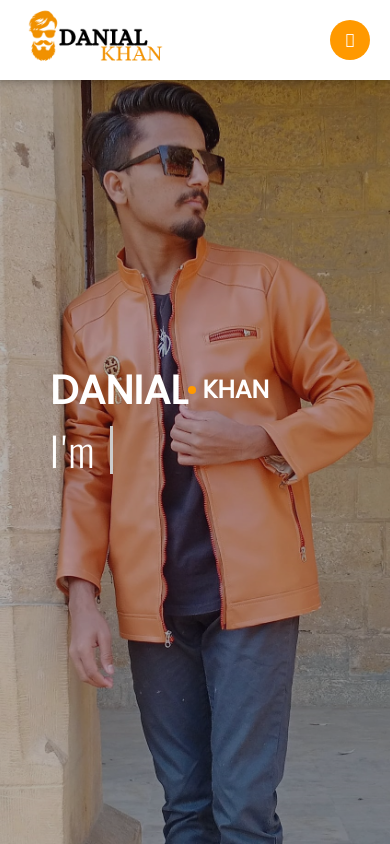
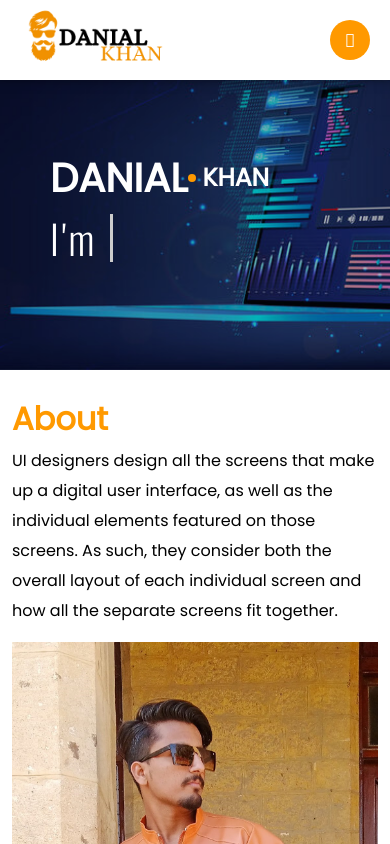
Before and after one commit to DanielRoy139/Danialkhan.me, a plain HTML site: page index.html in a window 390 px wide. Shown: the top 844 px of the page. Drawn offline with nearby package versions, Linux system fonts and the light colour scheme; some icons are missing.

Commit message:
Update style.css
change image

```diff
--- a/style.css
+++ b/style.css
@@ -1051,10 +1051,11 @@
         height: 2rem !important;
     }
     body .heroSection {
-        background-image: url(./portfolio.jpg);
+/*         background-image: url(./portfolio.jpg);
         background-attachment: fixed;
         background-position: top center;
-        height: 100vh;
+        height: 100vh; */
+        padding-top: 150px;
     }
     .heroSection .heroText {
         padding-left: 50px;
```
